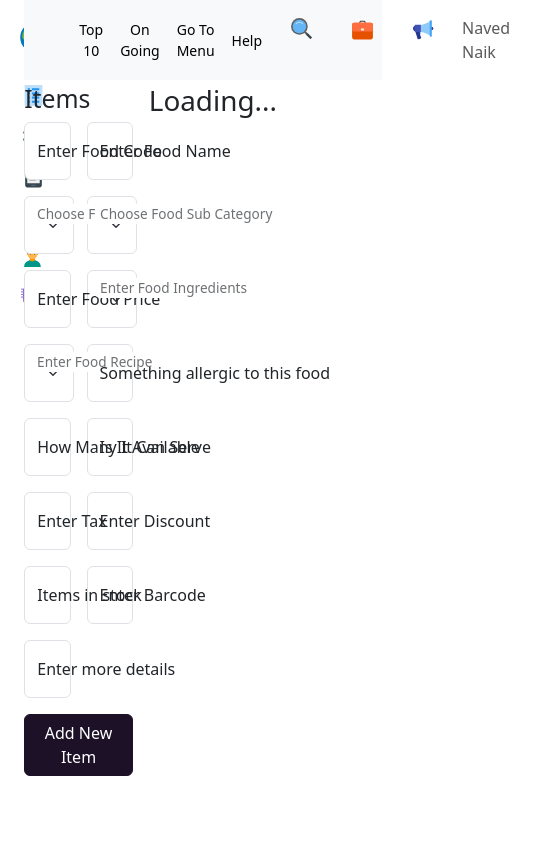
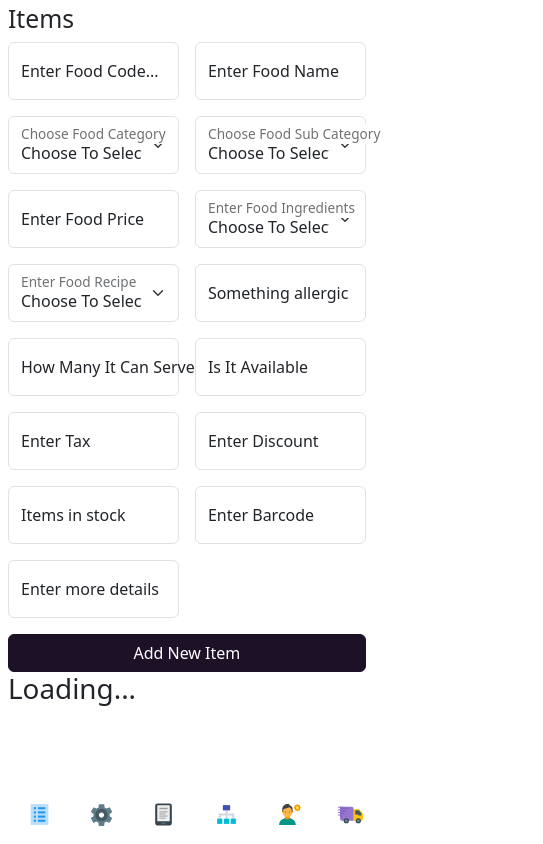
Before and after one commit to kiranjadhav45/auto-new-updated, a React (Create React App) app: page /items in a window 390 px wide. Shown: the whole page, 543 px wide, since content can reach past the window. Built offline with nearby package versions, Linux system fonts and the light colour scheme.

Commit message:
added responsiveness in ui

```diff
--- a/src/App.js
+++ b/src/App.js
@@ -42,16 +42,16 @@ function App() {
   // }, [])
   useEffect(() => {
     try {
-      const bundle = localStorage.getItem("bundle");
-      if (bundle) {
-        const decodedraw = atob(bundle);
-        const decoded = JSON.parse(decodedraw);
-        console.log(decoded, "decoded");
-        if (decoded?.bundle && decoded.bundle[0]) {
-          dispatch(updateBusiness(decoded.bundle[0]));
-        }
-      }
-      // dispatch(updateBusiness(data))
+      // const bundle = localStorage.getItem("bundle");
+      // if (bundle) {
+      //   const decodedraw = atob(bundle);
+      //   const decoded = JSON.parse(decodedraw);
+      //   console.log(decoded, "decoded");
+      //   if (decoded?.bundle && decoded.bundle[0]) {
+      //     dispatch(updateBusiness(decoded.bundle[0]));
+      //   }
+      // }
+      dispatch(updateBusiness(data))
     } catch (error) {
       console.error("Error decoding the string:", error);
     }
--- a/src/common.scss
+++ b/src/common.scss
@@ -4,12 +4,12 @@
 
 .col-responsive-table-container {
   overflow-x: auto;
-  -ms-overflow-style: none; // Internet Explorer 10+
-  scrollbar-width: none; // Firefox
+  -ms-overflow-style: none;
+  scrollbar-width: none;
 }
 
 .col-responsive-table-container::-webkit-scrollbar {
-  display: none; // Webkit browsers (Chrome, Safari)
+  display: none;
 }
 
 .has-error {
@@ -63,3 +63,25 @@
 .print-row {
   display: none;
 }
+@media screen and (max-width: 992px) {
+  .bottom-navbar-componat-container {
+    position: fixed;
+    background-color: #fff;
+    left: 50%;
+    transform: translateX(-50%);
+    width: 100%;
+    bottom: 0;
+    z-index: 10;
+  }
+  .bottom-nav-button-container {
+    display: flex;
+    justify-content: space-around;
+    padding-bottom: 10px;
+  }
+  .children-componts-container {
+    margin-bottom: 60px;
+  }
+  .top-navbar {
+    display: none;
+  }
+}
--- a/src/components/common/BottomNavbar.js
+++ b/src/components/common/BottomNavbar.js
@@ -54,10 +54,10 @@ const BottomNavBar = ({ onSelect, mainMenu, menu }) => {
   };
   return (
     <Nav className="flex-column" style={{ marginTop: 20 }}>
-      <Navbar.Brand style={{ marginLeft: 10, marginBottom: 20 }} href="#home">
+      {/* <Navbar.Brand style={{ marginLeft: 10, marginBottom: 20 }} href="#home">
         <FcGlobe size={35} />
-      </Navbar.Brand>
-      <Col lg="auto">
+      </Navbar.Brand> */}
+      <Col className="bottom-nav-button-container" lg="auto">
         {menu.categories.map((key, index) => (
           <Button
             key={index}
--- a/src/components/common/Layout.js
+++ b/src/components/common/Layout.js
@@ -28,7 +28,7 @@ const Layout = ({ children, currentActiveMenu, setCurrentActiveMenu }) => {
   return (
     <div className="container-fluid">
       <div className="row">
-        <div className="col-1">
+        <div className="bottom-navbar-componat-container col-1">
           <BottomNavBar
             onSelect={handleSelect}
             mainMenu={dataToPerform[0]}
@@ -41,7 +41,9 @@ const Layout = ({ children, currentActiveMenu, setCurrentActiveMenu }) => {
             defaultMenu={defautName}
             setCurrentActiveMenu={setCurrentActiveMenu}
           />
-          {children}
+          <div className="children-componts-container">
+            {children}
+          </div>
         </div>
       </div>
     </div>
--- a/src/components/common/TopNavbar.jsx
+++ b/src/components/common/TopNavbar.jsx
@@ -61,7 +61,7 @@ const TopNavBar = ({ selectedMenu, defaultMenu, setCurrentActiveMenu }) => {
     }
   }, []);
   return (
-    <Navbar bg="light" style={{ borderWidth: 2 }}>
+    <Navbar className="top-navbar" bg="light" style={{ borderWidth: 2 }}>
       <Navbar.Toggle aria-controls="basic-navbar-nav" />
       <Navbar.Collapse
         id="basic-navbar-nav"
@@ -78,7 +78,6 @@ const TopNavBar = ({ selectedMenu, defaultMenu, setCurrentActiveMenu }) => {
                 marginRight: "25px",
               }}
             >
-              {/* {selectedMenu?.name ? selectedMenu?.name : defaultMenu.title} */}
               {businessName && businessName}
             </Nav.Link>
           )}
@@ -105,13 +104,6 @@ const TopNavBar = ({ selectedMenu, defaultMenu, setCurrentActiveMenu }) => {
           <Nav.Link className="top-nav-icon-search" href="#login">
             {showMenu1 && (
               <div>
-                {/* <FloatingLabel
-                controlId="floatingInput"
-                label="Email address"
-                className=""
-              >
-                <Form.Control type="email" placeholder="name@example.com" />
-              </FloatingLabel> */}
                 <input placeholder="Search..." className="top-nav-input" />
               </div>
             )}
@@ -165,10 +157,7 @@ const TopNavBar = ({ selectedMenu, defaultMenu, setCurrentActiveMenu }) => {
             <span onClick={() => handleMenuClick(4)}>Naved Naik</span>
             {showMenu4 && (
               <>
-                <div
-                  // style={{ position: "relative", zIndex: "-1" }}
-                  className="d-flex justify-content-center "
-                >
+                <div className="d-flex justify-content-center ">
                   <div className="text-truncate text-primary tail-notification"></div>
                 </div>
                 <ListGroup className="list-items-top-profile">
--- a/src/data.json
+++ b/src/data.json
@@ -372,7 +372,7 @@
               "isActive": true,
               "type": "text",
               "validationType": "text",
-              "placeholder": "Something allergic to this food"
+              "placeholder": "Something allergic"
             },
             {
               "name": "portionSize",
--- a/src/pages/Employees/index.js
+++ b/src/pages/Employees/index.js
@@ -263,7 +263,7 @@ const EmployeesPage = () => {
         )}
       </div>
       <Row className="mt-1">
-        <Col className="col-8">
+        <Col className="col-lg-8 col-24">
           <div style={{ borderWidth: 1 }}>
             <h2>Employee Page</h2>
             <EditItems disable={disable} setDisable={setDisable} errors={errors} setErrors={setErrors} selectedData={selectedData} setSelectedData={setSelectedData} items={submenuArray} />
@@ -274,7 +274,7 @@ const EmployeesPage = () => {
             </div>
           </div>
         </Col>
-        <Col className="col col-responsive-table-container" >
+        <Col className="col-lg-16 col-24 col-responsive-table-container">
           <CommonTable
             headerData={submenuArray}
             handleEditTable={handleEditTable}
--- a/src/pages/Items/index.js
+++ b/src/pages/Items/index.js
@@ -337,7 +337,7 @@ const Items = () => {
         )}
       </div>
       <Row className="mt-1">
-        <Col className="col-8">
+        <Col className="col-lg-8 col-24">
           <div style={{ borderWidth: 1 }}>
             <h2>Items</h2>
             <EditItems disable={disable} setDisable={setDisable} errors={errors} setErrors={setErrors} selectedData={selectedData} setSelectedData={setSelectedData} items={submenuArray} />
@@ -348,7 +348,7 @@ const Items = () => {
             </div>
           </div>
         </Col>
-        <Col className="col col-responsive-table-container">
+        <Col className="col-lg-16 col-24 col-responsive-table-container">
           <CommonTable headerData={submenuArray} handleEditTable={handleEditTable} handleDelete={handleDeleteItems}
             // data={tableData}
             data={items?.body}
--- a/src/pages/Tables/index.js
+++ b/src/pages/Tables/index.js
@@ -259,7 +259,7 @@ const TablesPage = () => {
         </Alert>
       )} */}
       <Row className="mt-1">
-        <Col className="col-8">
+        <Col className="col-lg-8 col-24">
           <div style={{ borderWidth: 1 }}>
             <h2>Tables</h2>
             {/* <EditTables items={currentActiveMenu.subMenu} /> */}
@@ -272,7 +272,7 @@ const TablesPage = () => {
             </div>
           </div>
         </Col>
-        <Col className="col col-responsive-table-container">
+        <Col className="col-lg-16 col-24 col-responsive-table-container">
           {/* <TablesComponent
             currentActiveMenu={currentActiveMenu}
             setCurrentActiveMenu={setCurrentActiveMenu}
```
Also changed, not shown: src/pages/Vendors/index.js.
